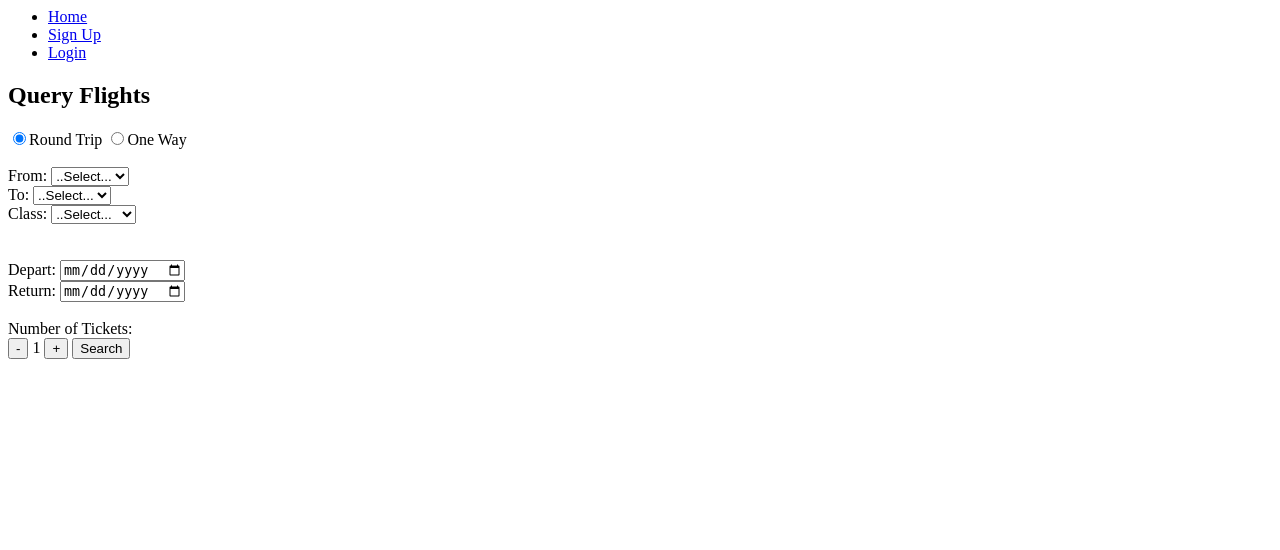
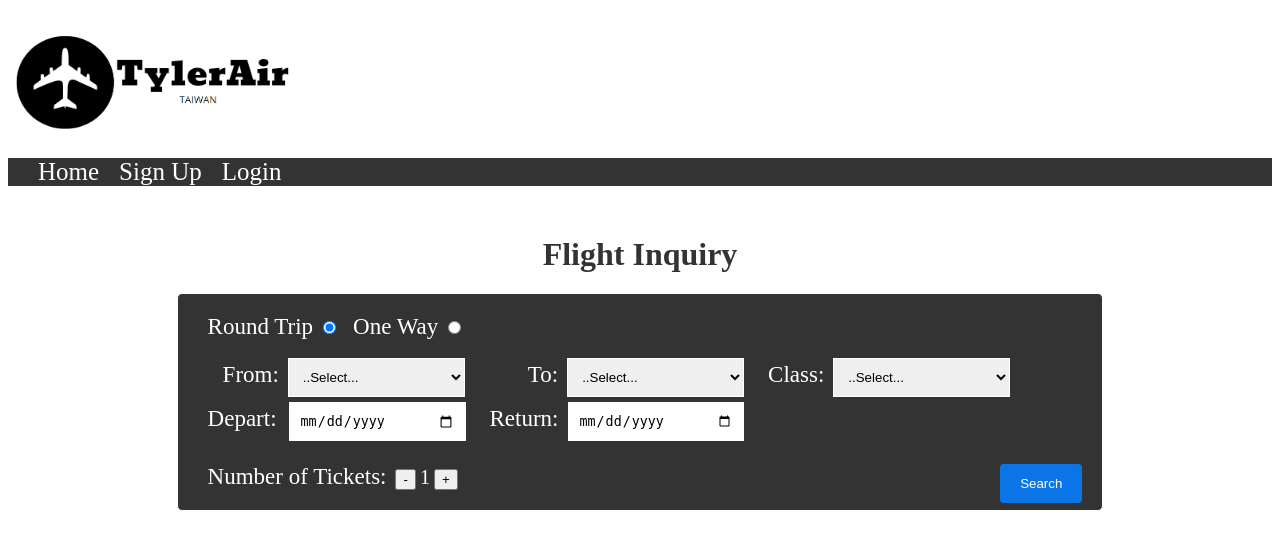
Before and after one commit to Tylereck81/TylerAir, a PHP site: page / in a window 1280 px wide. Shown: the top 550 px of the page. Run offline with PHP 8.4, Linux system fonts and the light colour scheme; data that the repository does not hold is empty.

Commit message:
Added CSS Customer Side

```diff
--- a/customer/header.php
+++ b/customer/header.php
@@ -5,12 +5,13 @@
 
 <html>
     <head>
+        <link rel="stylesheet" type = "text/css" href="style.css">
         <meta charset="utf-8">
         <title>Tyler Air</title>
     </head>
     <body>
+    <a href="index.php"><img style = "display: inline-block; margin-right: 20px;"src="TA_logo.png" alt="Tyler Air" height = "150px" width = " 300px"></a>
         <nav>
-
         <ul>
             <li><a href="index.php">Home</a></li>
             <?php
--- a/customer/index.php
+++ b/customer/index.php
@@ -16,16 +16,17 @@
 ?>
 
 
-<h2>Query Flights</h2>
+<div class="page-title">Flight Inquiry</div>
     <form id = "form" action="queryflights-inc.php" method="post">
 
-        <input type="radio" name="ticket_type" value="round_trip" checked = "checked" >Round Trip
-        <input type="radio" name="ticket_type" value="one_way">One Way
+        <label id = "radio_titles">Round Trip</label><input type="radio" name="ticket_type" value="round_trip" checked = "checked" >
+        <label id = "radio_titles">One Way</label><input type="radio" name="ticket_type" value="one_way">
         <br>
         <br>
 
 
-        From: <select name="departureCity" id = "departureCity" required>
+
+        <label style="margin-left:25px;">From:</label> <select style="margin-right:49px" name="departureCity" id = "departureCity" required>
             <option value="">..Select...</option>
             <?php
 
@@ -38,10 +39,10 @@
            <?php
            }
            ?>
-        </select> <br>
+        </select>
 
 
-        To: <select name="arrivalCity" id = "arrivalCity" required>
+        <label >To:</label> <select name="arrivalCity" id = "arrivalCity" required>
             <option value="">..Select...</option>
             <?php
 
@@ -54,26 +55,24 @@
            <?php
            }
            ?>
-        </select> <br>
+        </select>
 
-        Class: <select name="seat_class" id = "seat_class" required>
+        <label>Class:</label> <select name="seat_class" id = "seat_class" required>
             <option value="">..Select...</option>
             <option value="first">First Class</option>
             <option value="econ">Economy</option>
         </select> <br>
 
-        <br><br>
-        Depart:
+        <label style="margin-right:8px;">Depart:</label>
         <input type="date" name="depart_date" id = "depart_date" required />
-        <br>
 
-        Return:
+        <label>Return:</label>
         <input type="date" name="return_date" id = "return_date" required />
         <br>
         <br>
 
 
-        Number of Tickets:<br>
+        <label>Number of Tickets:</label>
         <button type="button" onclick="onMinusClick()">-</button>
         <a id="clicks">1</a>
         <button type="button" onclick="onAddClick()">+</button>
--- a/customer/profile.php
+++ b/customer/profile.php
@@ -3,6 +3,7 @@
     include_once 'includes/dbh-inc.php';
     include_once 'includes/functions-inc.php';
 ?>
+<div class="page-title">Profile</div>
 <?php
 
 if(isset($_SESSION["useruid"])){
--- /dev/null
+++ b/customer/style.css
@@ -0,0 +1,107 @@
+form {
+    width: 70%;
+    margin: 0px auto;
+    text-align: left;
+    padding: 20px;
+    border: 1px solid #fff;
+    border-radius: 5px;
+    background-color: #333;
+    color:#fff
+}
+
+form label {
+    margin-left:10px;
+    margin-right:5px;
+    margin-bottom: 5px;
+    font-size: 23px;
+}
+
+
+form input[type="text"],
+form input[type="date"],
+form input[type="tel"],
+form input[type="password"],
+form select {
+    width: 20%;
+    padding: 10px;
+    margin-bottom: 5px;
+    margin-right: 10px;
+    border: 1px solid #fff;
+}
+
+
+
+form input[type="button"] {
+    background-color: #0b74e6;
+    float:right;
+    color: white;
+    padding: 12px 20px;
+    border: none;
+    border-radius: 4px;
+    cursor: pointer;
+}
+
+form input[type="button"]:hover {
+    background-color: #0b4d94;
+}
+
+form .error {
+    color: red;
+}
+
+nav {
+    display: flex;
+    justify-content: space-between;
+    align-items: center;
+    background-color: #333;
+    color: #fff;
+    padding: 0 20px;
+}
+
+nav ul {
+    display: flex;
+    list-style: none;
+    margin: 0;
+    padding: 0;
+}
+
+nav li {
+    margin: 0 10px;
+}
+
+nav a {
+    color: #fff;
+    font-size: 25px;
+    text-decoration: none;
+}
+
+nav a:hover {
+    color: #ccc;
+}
+
+.page-title {
+    text-align: center;
+    font-size: 32px;
+    font-weight: bold;
+    margin: 50px 0 20px 0;
+    color: #333;
+}
+
+#radio_titles{
+    color: #fff;
+    font-size: 23px;
+    margin-left:10px;
+    text-decoration: none;
+}
+
+#from{
+    margin-right:10px;
+}
+
+#to{
+    margin-right:10px;
+}
+
+#clicks{
+    font-size:20px;
+}
```
Also changed, not shown: customer/login.php (+20 -5 lines), customer/signup.php (+33 -12 lines), customer/TA_logo.png (added).
